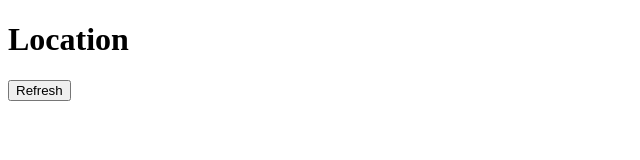
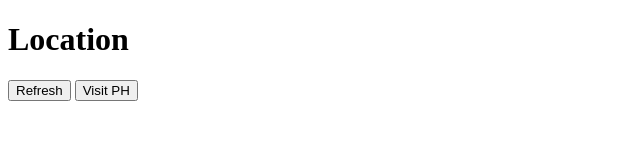
Before and after one commit to RHN007/milestone-7-Browser_Debug_milestone, a plain HTML site: page location.html in a window 1280 px wide. Shown: the whole page, without its empty margins (0-640 px from the left). Drawn offline with Linux system fonts and the light colour scheme.

Commit message:
adding location file

```diff
--- a/location.html
+++ b/location.html
@@ -11,9 +11,16 @@
 <body>
     <h1>Location</h1>
     <button onclick="refreshPage()">Refresh</button>
+    <button onclick="visitPH()">Visit PH</button>
+
     <script>
         const refreshPage = () => {
             location.reload();
+        };
+        const visitPH = () => {
+            location.assign(
+                "https://web.programming-hero.com/web-5/video/web-5-39-3-location-url-parts-query-string-href-hash-assign-reload"
+            );
         };
     </script>
 </body>
```
